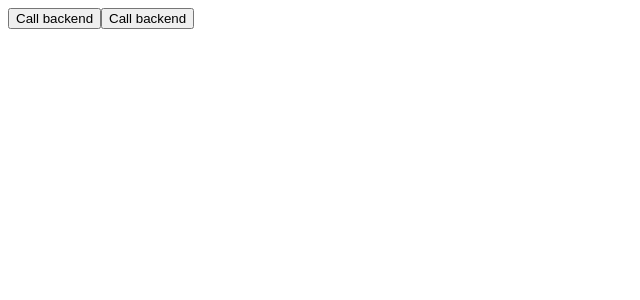
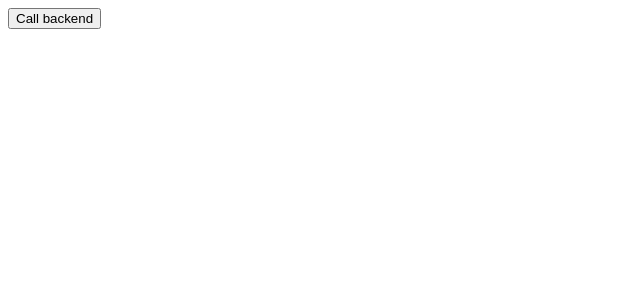
Before and after one commit to spwhite1337/website, a Vue app in the folder frontend/: page / in a window 1280 px wide. Shown: the top 300 px of the page, without its empty margins (0-640 px from the left). Built offline with nearby package versions, Linux system fonts and the light colour scheme.

Commit message:
one button

```diff
--- a/frontend/src/components/TestBackend.vue
+++ b/frontend/src/components/TestBackend.vue
@@ -1,15 +1,13 @@
 <template>
   <div class="hello">
-    <button @click="testBackend1">Call backend</button>
-    <button @click="testBackend2">Call backend</button>
+    <button @click="testBackend">Call backend</button>
     <h2>{{ test.test }}</h2>
   </div>
 </template>
 
 <script>
 import axios from 'axios'
-const path1 = '/api/test'
-const path2 = 'http://backend:8080/api/test'
+const path = '/api/test'
 export default {
   name: 'TestBackend',
   data () {
@@ -18,24 +16,15 @@ export default {
     }
   },
   methods: {
-    testBackend1 () {
-      axios.get(path1).then(response => {
+    testBackend () {
+      axios.get(path).then(response => {
         this.test = response.data.test
         })
         .catch(error => {
           console.log(error)
           })
           return {}
-        },
-    testBackend2 () {
-      axios.get(path2).then(response => {
-        this.test = response.data.test
-        })
-        .catch(error => {
-          console.log(error)
-          })
-          return {}
-        },
-      }
+        }
+     }
 }
 </script>
```
